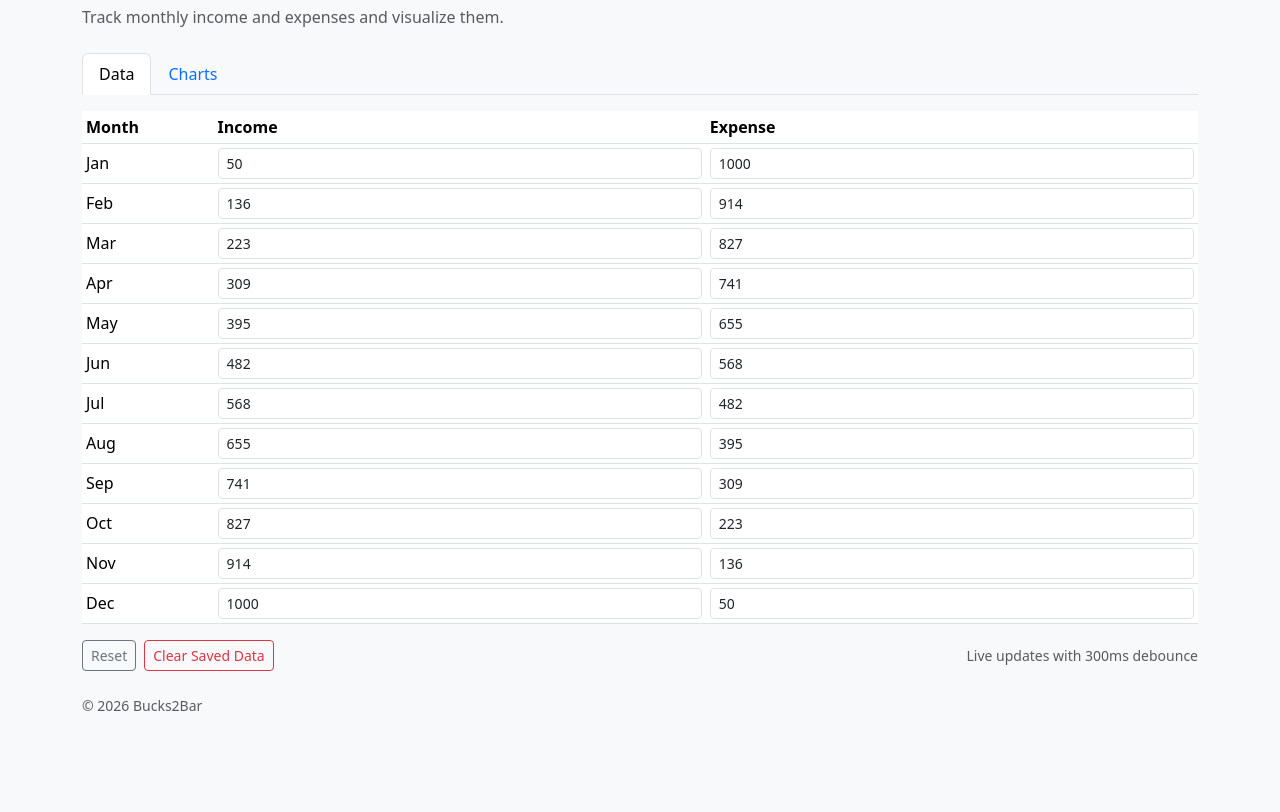
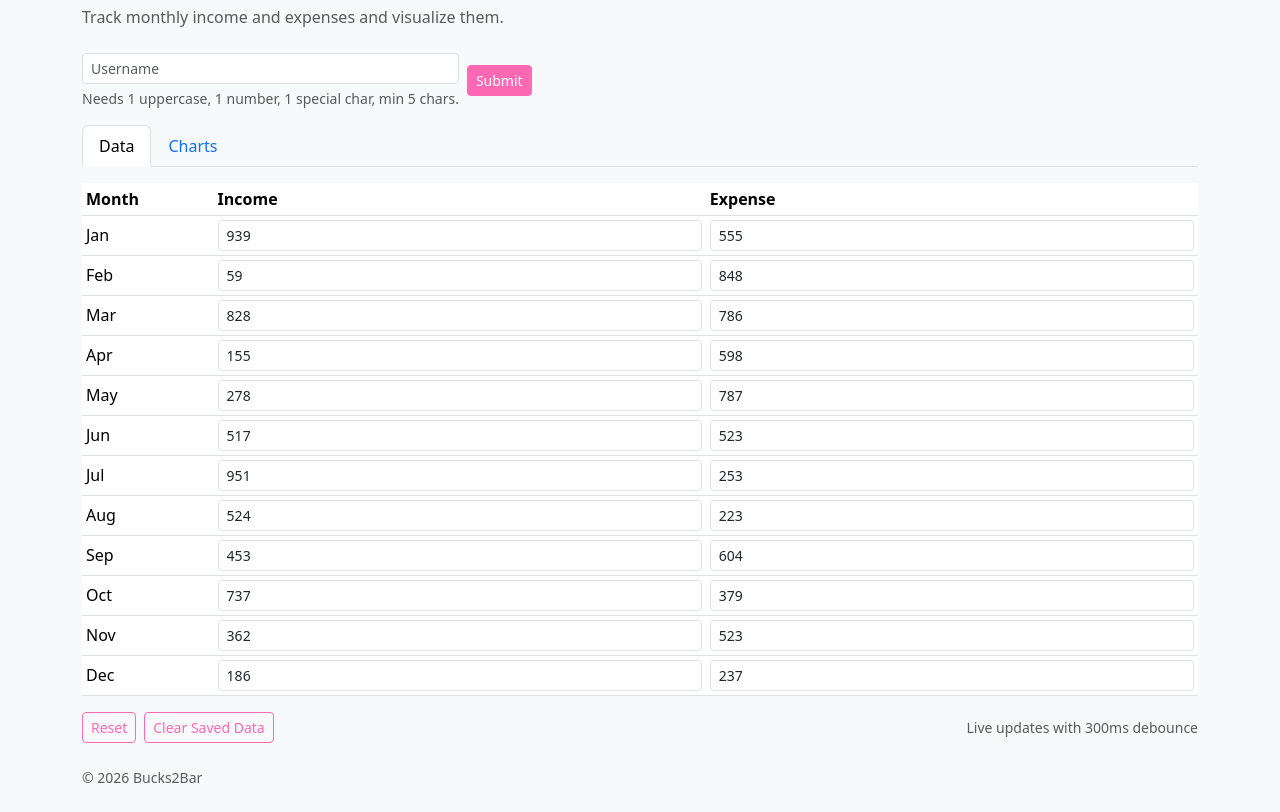
Before and after one commit to gopimadalaoutlook/GHCopilot, a plain HTML site: page index.html in a window 1280 px wide. Shown: the part 61-873 px from the top of the page. Before the commit the page ends 801 px from the top, so only its background shows below. Drawn offline with nearby package versions, Linux system fonts and the light colour scheme.

Commit message:
Added Agent Instructions

```diff
--- a/index.html
+++ b/index.html
@@ -5,6 +5,23 @@
   <meta name="viewport" content="width=device-width, initial-scale=1">
   <title>Bucks2Bar</title>
   <link href="https://cdn.jsdelivr.net/npm/bootstrap@5.3.2/dist/css/bootstrap.min.css" rel="stylesheet">
+  <style>
+    .btn-pink {
+      --bs-btn-bg: #ff69b4;
+      --bs-btn-border-color: #ff69b4;
+      color: #fff;
+      background-color: var(--bs-btn-bg);
+      border-color: var(--bs-btn-border-color);
+    }
+    .btn-outline-pink {
+      --bs-btn-border-color: #ff69b4;
+      color: #ff69b4;
+      background-color: transparent;
+      border: 1px solid var(--bs-btn-border-color);
+    }
+    .btn-pink:focus, .btn-pink:hover { background-color: #ff85c4; border-color: #ff85c4; }
+    .btn-outline-pink:focus, .btn-outline-pink:hover { background-color: rgba(255,105,180,0.08); }
+  </style>
 </head>
 <body class="bg-light">
   <div class="container py-4">
@@ -12,6 +29,19 @@
       <h1 class="h3">Bucks2Bar</h1>
       <p class="text-muted">Track monthly income and expenses and visualize them.</p>
     </header>
+
+    <div class="mb-3">
+      <form id="username-form" class="row g-2 align-items-center" novalidate>
+        <div class="col-auto">
+          <label for="username-input" class="form-label visually-hidden">Username</label>
+          <input id="username-input" class="form-control form-control-sm" type="text" required pattern="(?=.*[A-Z])(?=.*\d)(?=.*[^A-Za-z0-9]).{5,}" title="Must be at least 5 characters, include 1 uppercase letter, 1 number, and 1 special character" aria-describedby="username-help" placeholder="Username">
+          <div id="username-help" class="form-text small text-muted">Needs 1 uppercase, 1 number, 1 special char, min 5 chars.</div>
+        </div>
+        <div class="col-auto">
+          <button type="submit" id="username-submit" class="btn btn-pink btn-sm">Submit</button>
+        </div>
+      </form>
+    </div>
 
     <ul class="nav nav-tabs" id="mainTabs" role="tablist">
       <li class="nav-item" role="presentation">
@@ -99,8 +129,8 @@
             </table>
           </div>
           <div class="d-flex gap-2">
-            <button type="button" id="reset-button" class="btn btn-outline-secondary btn-sm">Reset</button>
-            <button type="button" id="clear-storage-button" class="btn btn-outline-danger btn-sm">Clear Saved Data</button>
+            <button type="button" id="reset-button" class="btn btn-outline-pink btn-sm">Reset</button>
+            <button type="button" id="clear-storage-button" class="btn btn-outline-pink btn-sm">Clear Saved Data</button>
             <div class="ms-auto text-muted small align-self-center">Live updates with 300ms debounce</div>
           </div>
         </form>
@@ -108,7 +138,7 @@
 
       <div class="tab-pane fade" id="charts-panel" role="tabpanel" aria-labelledby="charts-tab">
         <!-- Download button -->
-         <button id="download-chart-button" class="btn btn-primary btn-sm mb-3" aria-label="Download chart as PNG">Download</button>
+         <button id="download-chart-button" class="btn btn-pink btn-sm mb-3" aria-label="Download chart as PNG">Download</button>
         <figure>
           <canvas id="incomeExpenseChart" role="img" aria-label="Monthly income and expense grouped bar chart" width="600" height="400"></canvas>
           <figcaption class="small text-muted">Income (green) vs Expense (red) by month.</figcaption>
--- a/script.js
+++ b/script.js
@@ -166,16 +166,12 @@ document.addEventListener('DOMContentLoaded', () => {
     link.click();
   });
 
-  const saved = loadData();
-  if (saved) {
-    populateInputsFromData(saved);
-  } else {
-    // Deterministic integer defaults: income 50→1000, expense 1000→50
+  // Seed fresh random values on every page load (do not persist)
   const defaultsIncome = [];
   const defaultsExpense = [];
   for (let i = 0; i < 12; i++) {
-      const inc = Math.round(50 + (950 * i) / 11); // 50 -> 1000
-      const exp = Math.round(50 + (950 * (11 - i)) / 11); // 1000 -> 50 (reverse)
+    const inc = Math.round(50 + Math.random() * 950);
+    const exp = Math.round(50 + Math.random() * 950);
     defaultsIncome.push(inc);
     defaultsExpense.push(exp);
   }
@@ -186,7 +182,5 @@ document.addEventListener('DOMContentLoaded', () => {
     if (incEl) incEl.value = defaultsIncome[i - 1];
     if (expEl) expEl.value = defaultsExpense[i - 1];
   }
-    saveData(defaultsIncome, defaultsExpense);
-  }
   updateChartFromInputs();
 });
```
Also changed, not shown: .github/copilot-instructions.md (added). Lines whose indentation alone changed are shown as unchanged.
